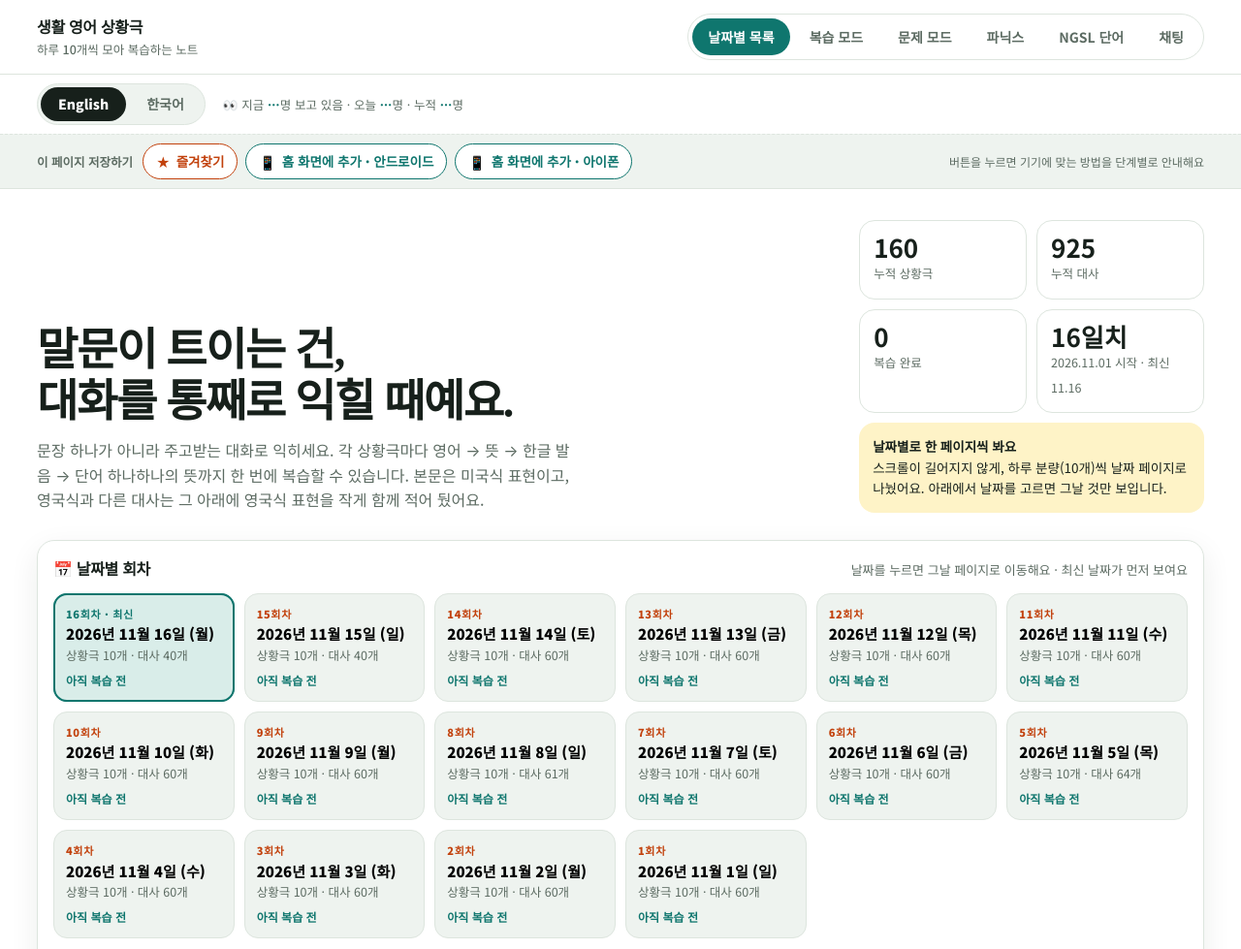
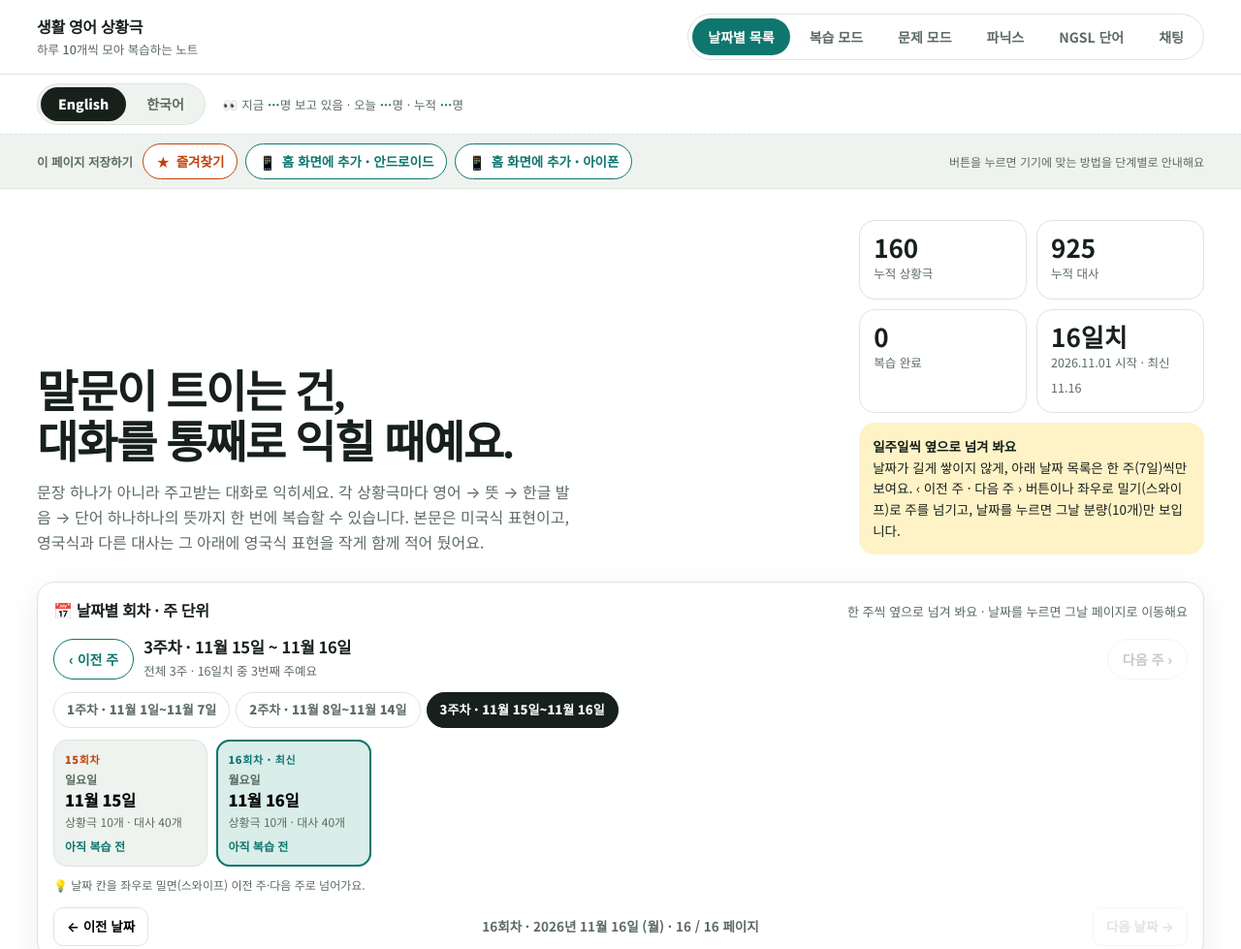
Before and after one commit to serotonin-1207/daily-english-roleplays, a plain HTML site: page index.html in a window 1280 px wide. Shown: the top 979 px of the page at 97% size. Drawn offline with Linux system fonts and the light colour scheme; no server answers.

Commit message:
Publish Daily English Roleplays (2026-11-16, week-by-week date nav)

```diff
--- a/index.html
+++ b/index.html
@@ -77,13 +77,26 @@ button{font:inherit;cursor:pointer}
 .date-archive-head{display:flex;justify-content:space-between;align-items:baseline;gap:12px;flex-wrap:wrap}
 .date-archive-head h2{margin:0;font-size:16px;letter-spacing:-.02em}
 .date-archive-head p{margin:0;color:var(--muted);font-size:13px}
-.date-list{display:grid;grid-template-columns:repeat(auto-fill,minmax(168px,1fr));gap:10px;margin-top:12px}
-.date-card{border:1px solid var(--line);background:var(--surface2);border-radius:14px;padding:12px;text-align:left;display:flex;flex-direction:column;gap:2px}
+.week-bar{display:flex;align-items:center;gap:10px;margin-top:14px;flex-wrap:wrap}
+.week-nav-btn{flex:0 0 auto;border:1.5px solid var(--accent);background:var(--surface);color:var(--accent);padding:9px 15px;border-radius:999px;font-weight:900;font-size:14px}
+.week-nav-btn:disabled{opacity:.35;cursor:not-allowed;border-color:var(--line);color:var(--muted)}
+.week-info{flex:1 1 auto;min-width:150px}
+.week-info b{display:block;font-size:16.5px;letter-spacing:-.02em;line-height:1.3}
+.week-info span{font-size:12.5px;color:var(--muted)}
+.week-tabs{display:flex;gap:6px;flex-wrap:wrap}
+.week-tab{border:1px solid var(--line);background:var(--surface);color:var(--muted);padding:7px 13px;border-radius:999px;font-size:13px;font-weight:800}
+.week-tab.active{background:var(--ink);color:var(--bg);border-color:var(--ink)}
+.week-hint{margin:9px 0 0;font-size:12px;color:var(--muted)}
+.date-list{display:grid;grid-template-columns:repeat(7,minmax(0,1fr));gap:9px;margin-top:12px}
+@media(max-width:1020px){.date-list{grid-template-columns:repeat(4,minmax(0,1fr))}}
+@media(max-width:560px){.date-list{grid-template-columns:repeat(2,minmax(0,1fr))}.week-info{min-width:0}.week-nav-btn{padding:9px 12px;font-size:13.5px}}
+.date-card{border:1px solid var(--line);background:var(--surface2);border-radius:14px;padding:11px;text-align:left;display:flex;flex-direction:column;gap:2px;min-width:0}
 .date-card.active{border-color:var(--accent);background:var(--accent-soft);outline:2px solid var(--accent);outline-offset:-2px}
 .date-card .d-round{font-size:11px;font-weight:900;letter-spacing:.06em;color:var(--warm)}
 .date-card.active .d-round{color:var(--accent)}
-.date-card .d-date{font-weight:900;font-size:15px;line-height:1.3}
-.date-card .d-meta{font-size:12.5px;color:var(--muted)}
+.date-card .d-dow{font-size:12px;font-weight:900;color:var(--muted)}
+.date-card .d-date{font-weight:900;font-size:16.5px;line-height:1.3;letter-spacing:-.02em}
+.date-card .d-meta{font-size:12px;color:var(--muted);line-height:1.5}
 .date-card .d-prog{font-size:12px;font-weight:700;color:var(--accent);margin-top:4px}
 .pager{display:flex;justify-content:space-between;align-items:center;gap:10px;margin-top:14px;flex-wrap:wrap}
 .pager-info{font-size:13.5px;color:var(--muted);font-weight:700;text-align:center;flex:1}
@@ -440,16 +453,23 @@ footer{color:var(--muted);font-size:13px;text-align:center;padding:10px 0 0}
           <div class="stat"><b id="statDone">0</b><span>복습 완료</span></div>
           <div class="stat"><b id="statBatches">1일치</b><span id="statBatchLabel">2026.11.01 시작</span></div>
         </div>
-        <div class="next"><b>날짜별로 한 페이지씩 봐요</b>스크롤이 길어지지 않게, 하루 분량(10개)씩 날짜 페이지로 나눴어요. 아래에서 날짜를 고르면 그날 것만 보입니다.</div>
+        <div class="next"><b>일주일씩 옆으로 넘겨 봐요</b>날짜가 길게 쌓이지 않게, 아래 날짜 목록은 한 주(7일)씩만 보여요. ‹ 이전 주 · 다음 주 › 버튼이나 좌우로 밀기(스와이프)로 주를 넘기고, 날짜를 누르면 그날 분량(10개)만 보입니다.</div>
       </div>
     </div>
 
-    <section class="date-archive" aria-label="날짜별 회차 목록">
+    <section class="date-archive" id="dateArchive" aria-label="날짜별 회차 목록">
       <div class="date-archive-head">
-        <h2>📅 날짜별 회차</h2>
-        <p>날짜를 누르면 그날 페이지로 이동해요 · 최신 날짜가 먼저 보여요</p>
+        <h2>📅 날짜별 회차 · 주 단위</h2>
+        <p>한 주씩 옆으로 넘겨 봐요 · 날짜를 누르면 그날 페이지로 이동해요</p>
       </div>
+      <div class="week-bar">
+        <button class="week-nav-btn" id="prevWeekBtn" type="button" aria-label="이전 주 보기">‹ 이전 주</button>
+        <div class="week-info" id="weekInfo" aria-live="polite"></div>
+        <button class="week-nav-btn" id="nextWeekBtn" type="button" aria-label="다음 주 보기">다음 주 ›</button>
+      </div>
+      <div class="week-tabs" id="weekTabs" role="group" aria-label="주차 바로가기" style="margin-top:10px"></div>
       <div class="date-list" id="dateList"></div>
+      <p class="week-hint">💡 날짜 칸을 좌우로 밀면(스와이프) 이전 주·다음 주로 넘어가요.</p>
       <div class="pager">
         <button class="btn" id="prevDateBtn" type="button">← 이전 날짜</button>
         <div class="pager-info" id="pagerInfo"></div>
@@ -2557,7 +2577,7 @@ function setLang(m){
   langMode=m;
   if(m==="ko"){ SKITS=KO_SKITS; BATCHES=KO_BATCHES; curBatch=koCurBatch||1; }
   else { SKITS=EN_SKITS; BATCHES=EN_BATCHES; curBatch=enCurBatch||EN_BATCHES[EN_BATCHES.length-1].id; }
-  curCat="전체"; quizCurrent=null; reviewIdx=0; reviewReveal=false;
+  curCat="전체"; curWeek=null; quizCurrent=null; reviewIdx=0; reviewReveal=false;
   document.getElementById("langEnBtn").classList.toggle("active", m==="en");
   document.getElementById("langKoBtn").classList.toggle("active", m==="ko");
   document.getElementById("tabPhonics").style.display=(m==="ko")?"none":"";
@@ -2610,20 +2630,59 @@ function lineHTML(l, blurKo){
 }
 function isSearching(){ return (document.getElementById("search").value||"").trim().length>0; }
 
+/* ---- 주(week) 단위 묶음: 첫 날짜부터 7일씩 끊어 한 화면에는 한 주만 보여줍니다 ---- */
+var curWeek=null; /* null이면 현재 보고 있는 날짜가 속한 주를 표시 */
+var lastBatchSeen=null; /* curBatch가 밖에서 바뀌면(복습·NGSL 이동 등) 주 표시도 따라갑니다 */
+function weeksOf(){
+  var sorted=BATCHES.slice().sort(function(a,b){return a.id-b.id});
+  var weeks=[]; for(var i=0;i<sorted.length;i+=7) weeks.push(sorted.slice(i,i+7));
+  return weeks;
+}
+function weekIndexOfBatch(id){
+  var weeks=weeksOf();
+  for(var i=0;i<weeks.length;i++){ for(var j=0;j<weeks[i].length;j++){ if(weeks[i][j].id===id) return i; } }
+  return weeks.length-1;
+}
+function dowOf(b){ var m=/\((.)\)/.exec(b.display||""); return m?m[1]:""; }
+function goWeek(i){
+  var weeks=weeksOf();
+  if(i<0||i>=weeks.length) return;
+  curWeek=i; renderDateNav();
+}
+function goPrevWeek(){ if(curWeek===null) curWeek=weekIndexOfBatch(curBatch); goWeek(curWeek-1); }
+function goNextWeek(){ if(curWeek===null) curWeek=weekIndexOfBatch(curBatch); goWeek(curWeek+1); }
+
 function renderDateNav(){
-  var sorted=BATCHES.slice().sort(function(a,b){return b.id-a.id});
-  var html=sorted.map(function(b){
+  var weeks=weeksOf();
+  if(curBatch!==lastBatchSeen){ lastBatchSeen=curBatch; curWeek=weekIndexOfBatch(curBatch); }
+  if(curWeek===null||curWeek<0||curWeek>=weeks.length) curWeek=weekIndexOfBatch(curBatch);
+  var week=weeks[curWeek]||[];
+  var latestId=BATCHES[BATCHES.length-1].id;
+  var html=week.map(function(b){
     var list=skitsOfBatch(b.id);
     var done=list.filter(function(s){return doneSet[s.id]}).length;
     return '<button type="button" class="date-card'+(b.id===curBatch && !isSearching()?" active":"")+'" data-batch="'+b.id+'">'
-      +'<span class="d-round">'+b.id+'회차'+(b.id===BATCHES[BATCHES.length-1].id?" · 최신":"")+'</span>'
-      +'<span class="d-date">'+b.display+'</span>'
+      +'<span class="d-round">'+b.id+'회차'+(b.id===latestId?" · 최신":"")+'</span>'
+      +'<span class="d-dow">'+dowOf(b)+'요일</span>'
+      +'<span class="d-date">'+b.short+'</span>'
       +'<span class="d-meta">상황극 '+list.length+'개 · 대사 '+list.reduce(function(a,s){return a+s.lines.length},0)+'개</span>'
       +'<span class="d-prog">'+(done?("✓ "+done+" / "+list.length+" 복습 완료"):"아직 복습 전")+'</span>'
       +'</button>';
   }).join("");
   document.getElementById("dateList").innerHTML=html;
   document.querySelectorAll("[data-batch]").forEach(function(el){ el.onclick=function(){ switchBatch(+el.getAttribute("data-batch"), true); }});
+  /* 주 정보 · 주차 바로가기 · 이전/다음 주 버튼 상태 */
+  var first=week[0], last=week[week.length-1];
+  var wi=document.getElementById("weekInfo");
+  if(wi && first) wi.innerHTML='<b>'+(curWeek+1)+'주차 · '+first.short+' ~ '+last.short+'</b><span>전체 '+weeks.length+'주 · '+BATCHES.length+'일치 중 '+(curWeek+1)+'번째 주예요</span>';
+  var wt=document.getElementById("weekTabs");
+  if(wt) wt.innerHTML=weeks.map(function(w,i){
+    return '<button type="button" class="week-tab'+(i===curWeek?" active":"")+'" data-week="'+i+'">'+(i+1)+'주차 · '+w[0].short+'~'+w[w.length-1].short+'</button>';
+  }).join("");
+  document.querySelectorAll("[data-week]").forEach(function(el){ el.onclick=function(){ goWeek(+el.getAttribute("data-week")); }});
+  var pw=document.getElementById("prevWeekBtn"), nw=document.getElementById("nextWeekBtn");
+  if(pw) pw.disabled=curWeek<=0;
+  if(nw) nw.disabled=curWeek>=weeks.length-1;
   var idx=BATCHES.findIndex(function(b){return b.id===curBatch});
   var cur=batchById(curBatch);
   var info=cur.id+"회차 · "+cur.display+" · "+(idx+1)+" / "+BATCHES.length+" 페이지";
@@ -2650,7 +2709,7 @@ function renderBatchHead(visible, searching){
   head.innerHTML='<div class="batch-head"><h2>'+cur.id+'회차 · '+cur.title+'</h2><p>'+cur.display+' · 상황극 '+list.length+'개 · 각 상황 3번 주고받기 · 복습 완료 '+done+'/'+list.length+'</p></div>';
 }
 function switchBatch(id, scroll){
-  curBatch=id; curCat="전체";
+  curBatch=id; curWeek=weekIndexOfBatch(id); curCat="전체";
   var s=document.getElementById("search"); if(s) s.value="";
   renderChips(); renderDateNav(); renderGrid();
   if(scroll){
@@ -2664,6 +2723,20 @@ document.getElementById("prevDateBtn").onclick=goPrevDate;
 document.getElementById("nextDateBtn").onclick=goNextDate;
 document.getElementById("prevDateBtn2").onclick=goPrevDate;
 document.getElementById("nextDateBtn2").onclick=goNextDate;
+document.getElementById("prevWeekBtn").onclick=goPrevWeek;
+document.getElementById("nextWeekBtn").onclick=goNextWeek;
+/* 날짜 영역을 좌우로 밀면(스와이프) 이전 주·다음 주로 넘어갑니다 */
+(function(){
+  var box=document.getElementById("dateArchive"); if(!box) return;
+  var sx=null, sy=null;
+  box.addEventListener("touchstart",function(e){ if(e.touches.length===1){ sx=e.touches[0].clientX; sy=e.touches[0].clientY; } },{passive:true});
+  box.addEventListener("touchend",function(e){
+    if(sx===null) return;
+    var dx=e.changedTouches[0].clientX-sx, dy=e.changedTouches[0].clientY-sy;
+    sx=null;
+    if(Math.abs(dx)>56 && Math.abs(dx)>Math.abs(dy)*1.6){ if(dx<0) goNextWeek(); else goPrevWeek(); }
+  },{passive:true});
+})();
 
 function renderGrid(){
   var q=(document.getElementById("search").value||"").trim().toLowerCase();
```
